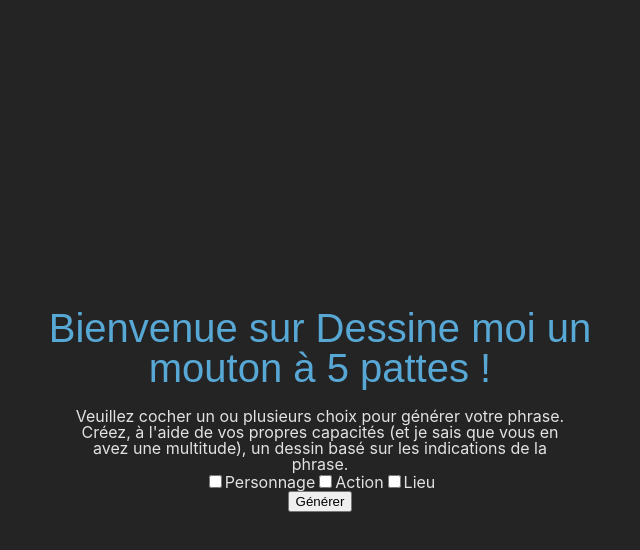
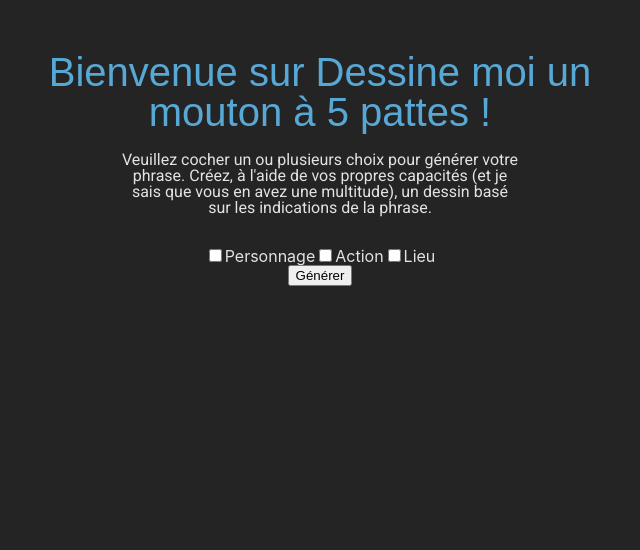
Before and after one commit to BenjaminLG/Une-Idee-De-Dessin, a React (Vite) app: page / in a window 1280 px wide. Shown: the top 550 px of the page, without its empty margins (320-960 px from the left). Built offline with nearby package versions, Linux system fonts and the light colour scheme; a web font is replaced by a local one.

Commit message:
:lipstick: adding style for instruction

```diff
--- a/src/components/Instruction/instruction.css
+++ b/src/components/Instruction/instruction.css
@@ -1,12 +1,17 @@
+
+@import url('https://fonts.googleapis.com/css2?family=Roboto:wght@400;500&display=swap');
 
 .instruction {
   display: flex;
   flex-direction: column;
   justify-content: center;
   align-items: center;
-  width: 500px;
+  width: 400px;
 }
 
 .instruction__text {
-
+  font-family: "Roboto", sans-serif;
+  font-weight: 400;
+  font-size: 15;
+  margin: 0px 0px 30px;
 }
--- a/src/styles/index.css
+++ b/src/styles/index.css
@@ -16,8 +16,6 @@
 
 body {
   margin: 0;
-  display: flex;
-  place-items: center;
   min-width: 320px;
   min-height: 100vh;
 }
```
